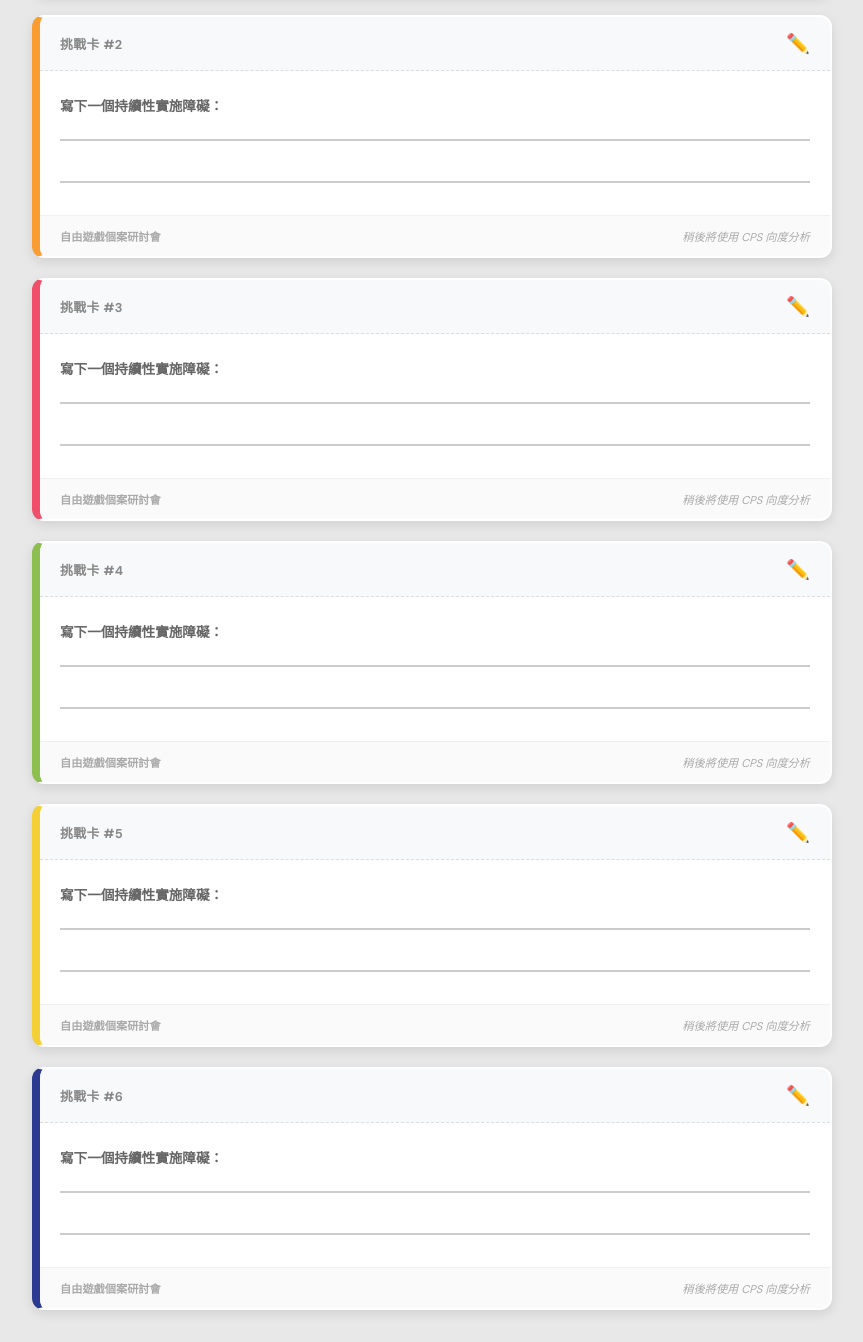
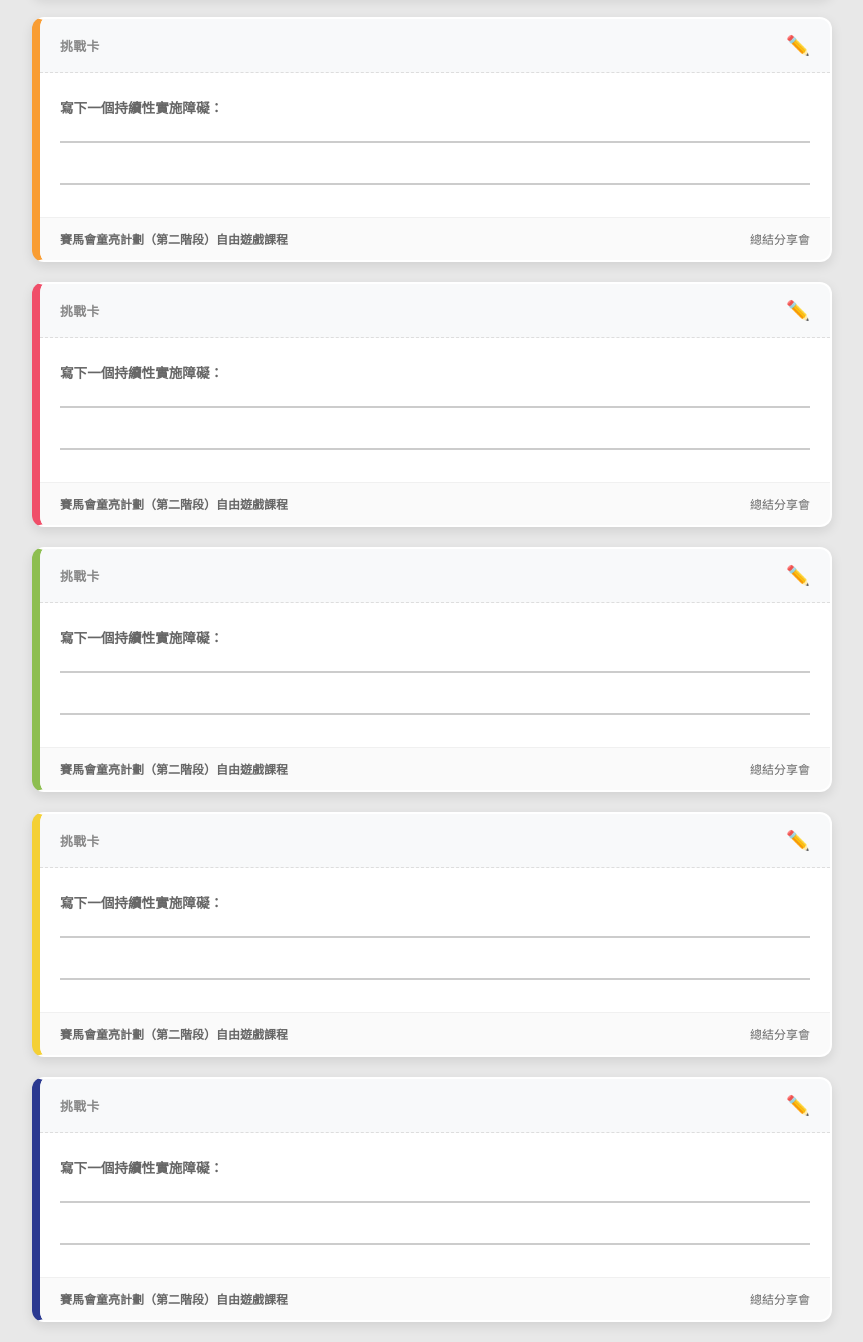
Before and after one commit to herman925/KSFreePlayConference, a plain HTML site: page pages/activity1_challenge_slips.html in a window 1280 px wide. Shown: the part 690-2032 px from the top of the page, without its empty margins (208-1071 px from the left). Drawn offline with Linux system fonts and the light colour scheme.

Commit message:
Update challenge slips: remove numbers, new footer branding, no CPS remark
- Remove #1-#6 numbering from slips (groups can write unlimited challenges)
- Update footer: 賽馬會童亮計劃（第二階段）自由遊戲課程 | 總結分享會
- Remove CPS hint from footer
- Update instructions: 每組至少寫 5 個挑戰 (no upper limit)
- Keep all dimensions unchanged for leaderboard alignment

```diff
--- a/pages/activity1_challenge_slips.html
+++ b/pages/activity1_challenge_slips.html
@@ -145,16 +145,16 @@
             padding: 12px 20px !important;
             background: #fafafa !important;
             border-top: 1px solid #f0f0f0 !important;
-            font-size: 0.7rem !important;
-            color: #aaa !important;
+            font-size: 0.75rem !important;
+            color: #666 !important;
         }
 
-        .brand-mark {
-            font-weight: 700 !important;
+        .footer-left {
+            font-weight: 600 !important;
         }
 
-        .cps-hint {
-            font-style: italic !important;
+        .footer-right {
+            font-weight: 500 !important;
         }
 
         /* Print styles */
@@ -255,7 +255,7 @@
         <ul>
             <li>每張卡寫<strong>一個挑戰</strong></li>
             <li>具體描述你面對的困難</li>
-            <li>每組寫 5-7 個挑戰</li>
+            <li>每組至少寫 5 個挑戰</li>
             <li>專注於<em>持續性</em>的實施障礙</li>
         </ul>
         <button class="print-btn" onclick="window.print()">
@@ -267,7 +267,7 @@
         <!-- 6 blank challenge slips -->
         <div class="challenge-slip">
             <div class="slip-header">
-                <span class="slip-number">挑戰卡 #1</span>
+                <span class="slip-number">挑戰卡</span>
                 <span class="slip-icon">✏️</span>
             </div>
             <div class="slip-content">
@@ -278,14 +278,14 @@
                 </div>
             </div>
             <div class="slip-footer">
-                <span class="brand-mark">自由遊戲個案研討會</span>
-                <span class="cps-hint">稍後將使用 CPS 向度分析</span>
+                <span class="footer-left">賽馬會童亮計劃（第二階段）自由遊戲課程</span>
+                <span class="footer-right">總結分享會</span>
             </div>
         </div>
 
         <div class="challenge-slip">
             <div class="slip-header">
-                <span class="slip-number">挑戰卡 #2</span>
+                <span class="slip-number">挑戰卡</span>
                 <span class="slip-icon">✏️</span>
             </div>
             <div class="slip-content">
@@ -296,14 +296,14 @@
                 </div>
             </div>
             <div class="slip-footer">
-                <span class="brand-mark">自由遊戲個案研討會</span>
-                <span class="cps-hint">稍後將使用 CPS 向度分析</span>
+                <span class="footer-left">賽馬會童亮計劃（第二階段）自由遊戲課程</span>
+                <span class="footer-right">總結分享會</span>
             </div>
         </div>
 
         <div class="challenge-slip">
             <div class="slip-header">
-                <span class="slip-number">挑戰卡 #3</span>
+                <span class="slip-number">挑戰卡</span>
                 <span class="slip-icon">✏️</span>
             </div>
             <div class="slip-content">
@@ -314,14 +314,14 @@
                 </div>
             </div>
             <div class="slip-footer">
-                <span class="brand-mark">自由遊戲個案研討會</span>
-                <span class="cps-hint">稍後將使用 CPS 向度分析</span>
+                <span class="footer-left">賽馬會童亮計劃（第二階段）自由遊戲課程</span>
+                <span class="footer-right">總結分享會</span>
             </div>
         </div>
 
         <div class="challenge-slip">
             <div class="slip-header">
-                <span class="slip-number">挑戰卡 #4</span>
+                <span class="slip-number">挑戰卡</span>
                 <span class="slip-icon">✏️</span>
             </div>
             <div class="slip-content">
@@ -332,14 +332,14 @@
                 </div>
             </div>
             <div class="slip-footer">
-                <span class="brand-mark">自由遊戲個案研討會</span>
-                <span class="cps-hint">稍後將使用 CPS 向度分析</span>
+                <span class="footer-left">賽馬會童亮計劃（第二階段）自由遊戲課程</span>
+                <span class="footer-right">總結分享會</span>
             </div>
         </div>
 
         <div class="challenge-slip">
             <div class="slip-header">
-                <span class="slip-number">挑戰卡 #5</span>
+                <span class="slip-number">挑戰卡</span>
                 <span class="slip-icon">✏️</span>
             </div>
             <div class="slip-content">
@@ -350,14 +350,14 @@
                 </div>
             </div>
             <div class="slip-footer">
-                <span class="brand-mark">自由遊戲個案研討會</span>
-                <span class="cps-hint">稍後將使用 CPS 向度分析</span>
+                <span class="footer-left">賽馬會童亮計劃（第二階段）自由遊戲課程</span>
+                <span class="footer-right">總結分享會</span>
             </div>
         </div>
 
         <div class="challenge-slip">
             <div class="slip-header">
-                <span class="slip-number">挑戰卡 #6</span>
+                <span class="slip-number">挑戰卡</span>
                 <span class="slip-icon">✏️</span>
             </div>
             <div class="slip-content">
@@ -368,8 +368,8 @@
                 </div>
             </div>
             <div class="slip-footer">
-                <span class="brand-mark">自由遊戲個案研討會</span>
-                <span class="cps-hint">稍後將使用 CPS 向度分析</span>
+                <span class="footer-left">賽馬會童亮計劃（第二階段）自由遊戲課程</span>
+                <span class="footer-right">總結分享會</span>
             </div>
         </div>
     </div>
```
Also changed, not shown: pages/activity_details.html (+24 -10 lines).
